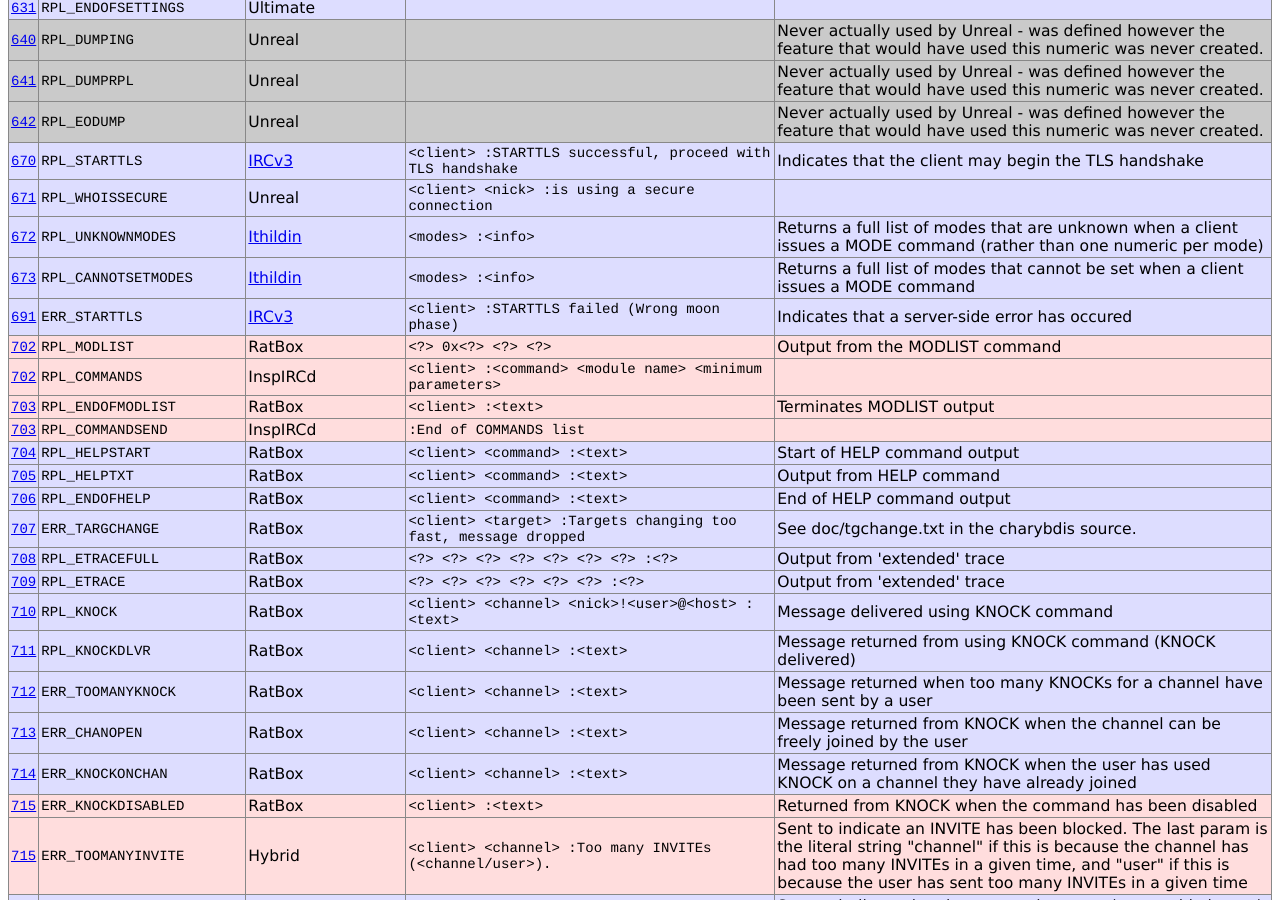
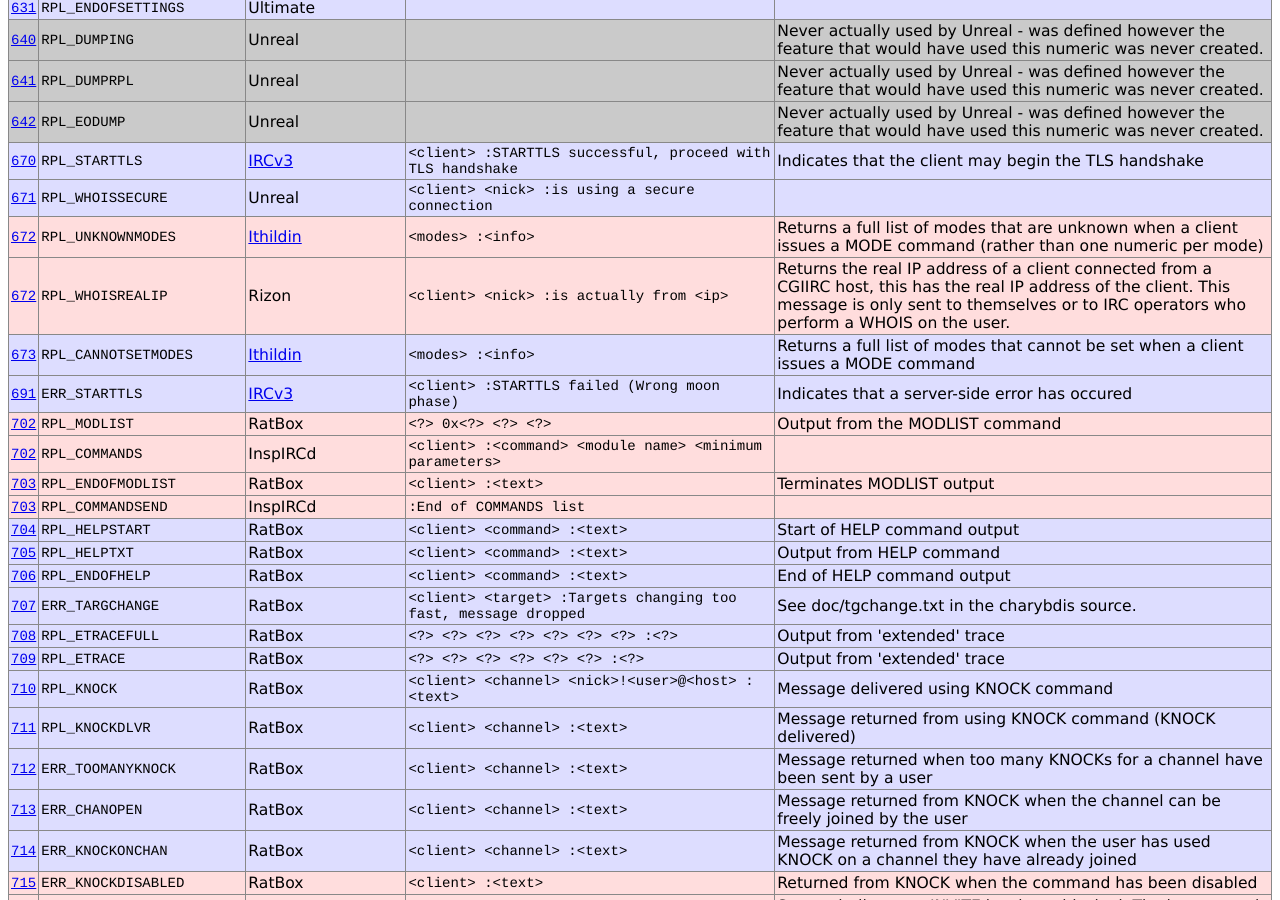
Before and after one commit to ircdocs/irc-defs, a Jekyll site: the page built from defs/ircnumerics.html, in a window 1280 px wide and 900 px high, scrolled down 14686 px. Built offline with Jekyll 4.4.1, drawn with Linux system fonts in a browser that asks for light colours.

```diff
--- a/_data/ircnumerics.yaml
+++ b/_data/ircnumerics.yaml
@@ -3428,6 +3428,21 @@
             Returns a full list of modes that are unknown when a client
             issues a MODE command (rather than one numeric per mode)
 
+        conflict: true
+
+    -
+        name: RPL_WHOISREALIP
+        numeric: "672"
+        origin: Rizon
+        format: "<client> <nick> :is actually from <ip>"
+        comment: >
+            Returns the real IP address of a client connected from a CGIIRC
+            host, this has the real IP address of the client. This message is
+            only sent to themselves or to IRC operators who perform a WHOIS on
+            the user.
+
+        conflict: true
+
     -
         name: RPL_CANNOTSETMODES
         numeric: "673"
```
